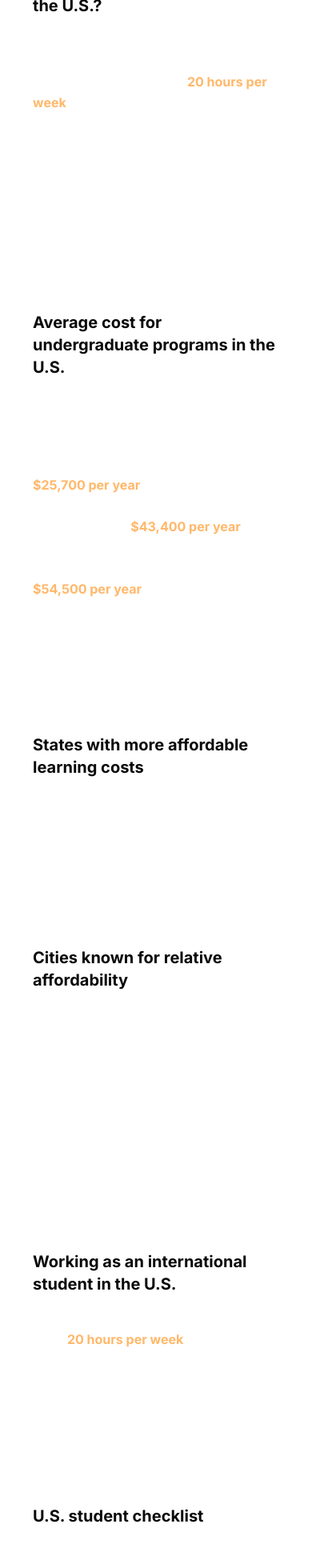
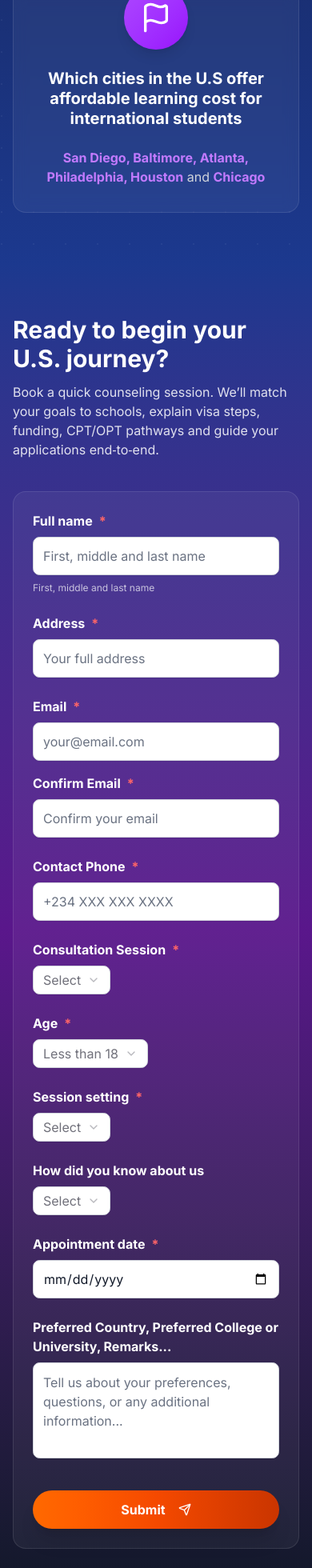
Before and after one commit to Balamathias/kampress, a Next.js app: page /study-abroad/usa in a window 390 px wide. Shown: the part 5174-7134 px from the top of the page at 80% size. Built offline with nearby package versions, Linux system fonts and the light colour scheme.

Commit message:
Brief UI Modification

```diff
--- a/src/app/page.tsx
+++ b/src/app/page.tsx
@@ -4,11 +4,13 @@ import ServicesDashboard from "@/components/home/ServicesDashboard";
 import PartnerUniversities from "@/components/home/PartnerUniversities";
 import Testimonials from "@/components/home/Testimonials";
 import ContactSection from "@/components/home/ContactSection";
+import CounselingFormSection from "@/components/career-counseling/CounselingFormSection";
 
 export default function Home() {
   return (
     <main className="min-h-screen">
       <HeroSection />
+      <CounselingFormSection />
       <MissionVisionSection />
       <ServicesDashboard />
       <PartnerUniversities />
--- a/src/app/study-abroad/canada/page.tsx
+++ b/src/app/study-abroad/canada/page.tsx
@@ -16,6 +16,7 @@ export default function CanadaPage() {
   return (
     <main className="min-h-screen bg-[#041B4E] text-white">
       <CanadaHero />
+      <FormSection />
       <Overview />
       <WhyCanada />
       <CostsAndTuition />
--- a/src/app/study-abroad/uk/page.tsx
+++ b/src/app/study-abroad/uk/page.tsx
@@ -16,6 +16,7 @@ export default function UKPage() {
   return (
     <main className="min-h-screen bg-[#041B4E] text-white">
       <UKHero />
+      <FormSection />
       <Overview />
       <WhyUK />
       <CostsAndTuition />
--- a/src/app/study-abroad/usa/page.tsx
+++ b/src/app/study-abroad/usa/page.tsx
@@ -32,12 +32,13 @@ export default function StudyInUSAPage() {
   return (
     <main className="min-h-screen">
       <Hero />
+      <FormSection />
       <Overview />
       <WhyUSA />
-      <Universities />
+      <FormSection />
+      {/* <Universities />
       <CostsAndTuition />
-      <WorkAndChecklist />
-      <FormSection />
+      <WorkAndChecklist /> */}
     </main>
   );
 }
--- a/src/components/home/ContactSection.tsx
+++ b/src/components/home/ContactSection.tsx
@@ -28,7 +28,7 @@ const ContactSection = () => {
     {
       icon: Mail,
       title: "Email Us",
-      details: "kampressgps@gmail.com",
+      details: "info@kampressgps.com",
       gradient: "from-green-500 to-green-600",
     },
   ];
--- a/src/components/study-abroad/usa/FormSection.tsx
+++ b/src/components/study-abroad/usa/FormSection.tsx
@@ -5,7 +5,7 @@ import CounselingForm from "@/components/forms/CounselingForm";
 
 export default function FormSection() {
   return (
-    <section className="relative py-16 sm:py-20">
+    <section className="relative py-16 sm:py-20 overflow-hidden bg-gradient-to-b from-blue-900 via-purple-900 to-gray-900">
       <div className="absolute inset-0 -z-10">
         <div className="absolute top-0 left-1/2 -translate-x-1/2 h-40 w-[90%] max-w-5xl bg-gradient-to-r from-orange-500/10 via-orange-600/10 to-orange-700/10 blur-3xl rounded-full" />
       </div>
@@ -16,7 +16,7 @@ export default function FormSection() {
             whileInView={{ opacity: 1, y: 0 }}
             viewport={{ once: true }}
           >
-            <h2 className="text-3xl sm:text-4xl font-extrabold">
+            <h2 className="text-3xl sm:text-4xl font-extrabold text-white">
               Ready to begin your U.S. journey?
             </h2>
             <p className="mt-3 text-white/85 max-w-xl">
```
